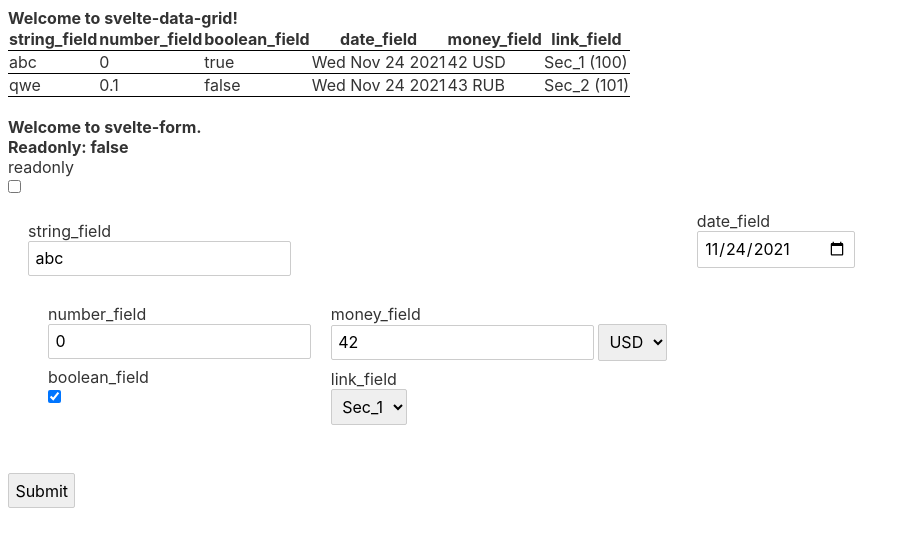
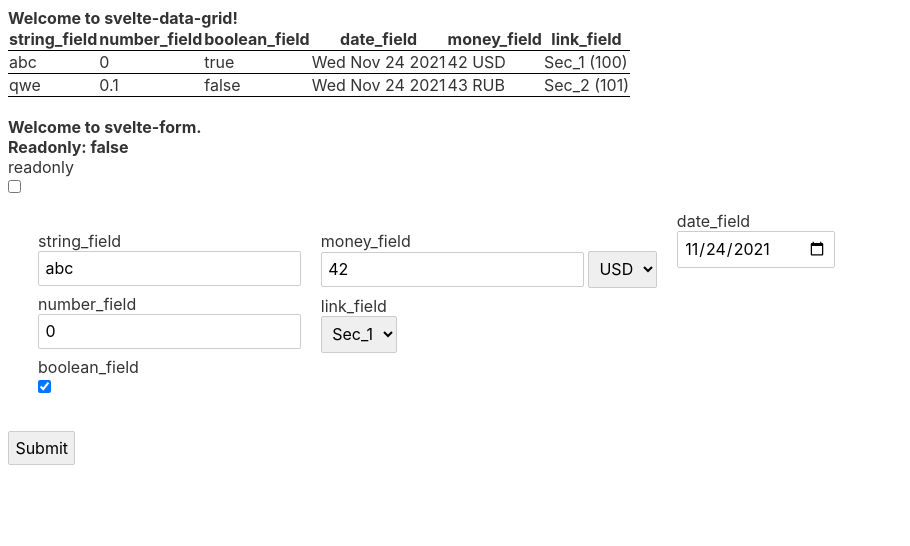
Before and after one commit to warning-explosive/svelte-core, a Svelte app: page / in a window 1280 px wide. Shown: the top 546 px of the page, without its empty margins (0-910 px from the left). Built offline with nearby package versions, Linux system fonts and the light colour scheme.

Commit message:
dispatch form submit event to parent component

```diff
--- a/src/App.svelte
+++ b/src/App.svelte
@@ -42,15 +42,12 @@
         direction: 'horizontal',
         children: [
             {
-                direction: "vertical",
-                children: [
-                    { key: 'string_field' },
-                    {
                 direction: "horizontal",
                 children: [
                     {
                         direction: "vertical",
                         children: [
+                            { key: 'string_field' },
                             { key: 'number_field' },
                             { key: 'boolean_field' }
                         ]
@@ -63,14 +60,13 @@
                         ]
                     }
                 ]
-                    }
-                ]
             },
             { key: 'date_field' }
         ]
     };
 
     $: console.log(item);
+    const onSubmit = e => console.log(JSON.stringify(e.detail));
 </script>
 
 <b>Welcome to svelte-data-grid!</b>
@@ -83,7 +79,7 @@
 <b>Readonly: {formSwitch.container.value}</b>
 <CheckboxInput bind:args={formSwitch} />
 <br />
-<Form bind:readonly={formSwitch.container.value} bind:item={item} {layout}/>
+<Form bind:readonly={formSwitch.container.value} bind:item={item} {layout} on:submit={onSubmit}/>
 <br />
 
 <style>
--- a/src/components/Form/Form.svelte
+++ b/src/components/Form/Form.svelte
@@ -1,4 +1,5 @@
 <script lang="ts">
+    import {createEventDispatcher} from "svelte";
     import FormLayout from "./FormLayout.svelte";
     import {FormLayoutNode} from "../../scripts/form";
 
@@ -6,11 +7,12 @@
     export let item: object;
     export let layout: FormLayoutNode;
 
-    const submit = () => { console.log(JSON.stringify(item)) };
+    const dispatch = createEventDispatcher();
+    const onSubmit = () => dispatch('submit', item);
 </script>
 
 <section>
-    <form on:submit|preventDefault={submit}>
+    <form on:submit|preventDefault={onSubmit}>
         <FormLayout {...layout} readonly={readonly} bind:item={item} />
         <input type="submit" />
     </form>
```
Lines whose indentation alone changed are shown as unchanged.
